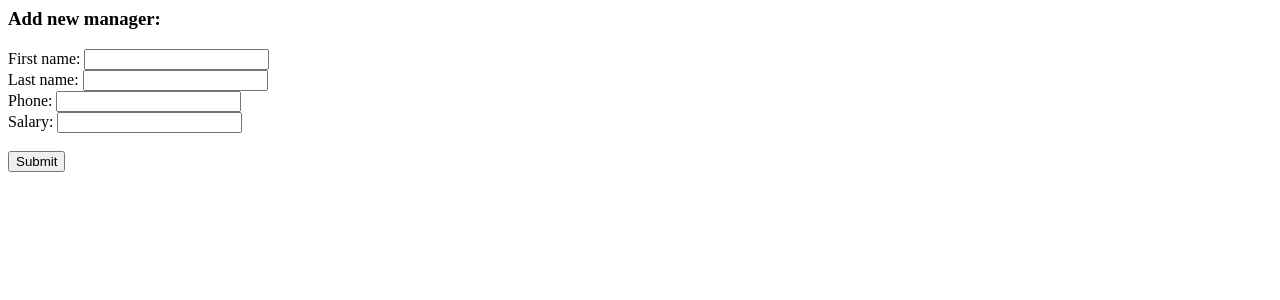
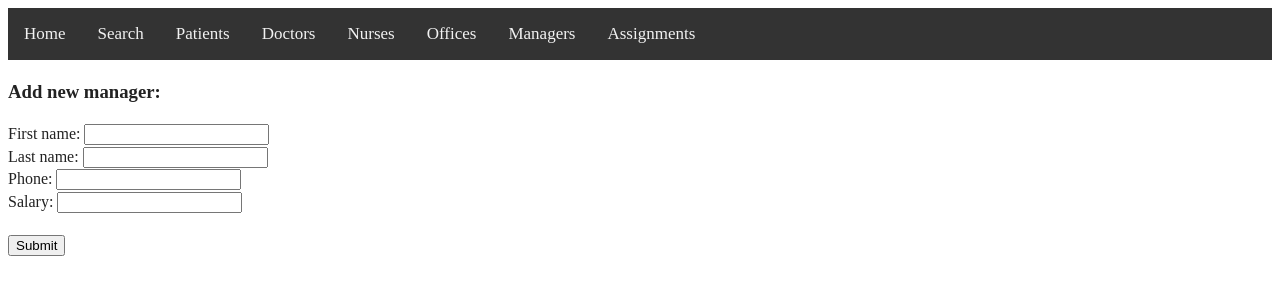
Before and after one commit to barrbran/CS340, a Flask app: page /add_new_manager in a window 1280 px wide. Shown: the top 300 px of the page. Run offline with Flask 2, Linux system fonts and the light colour scheme; some libraries are stand-ins or nearby versions.

Commit message:
Update manager_add_new.j2

```diff
--- a/templates/manager_add_new.j2
+++ b/templates/manager_add_new.j2
@@ -1,3 +1,19 @@
+<html>
+<head>
+    <link rel="stylesheet" href="static/css/main.css">
+</head>
+<body>
+<div class="topnav">
+        <a class="active" href="/">Home</a>
+        <a href="/search">Search</a>
+        <a href="/browse_patient">Patients</a>
+        <a href="/browse_doctor">Doctors</a>
+        <a href="/browse_nurse">Nurses</a>
+        <a href="/browse_office">Offices</a>
+        <a href="/browse_manager">Managers</a>
+	    <a href="/browse_assignment">Assignments</a>
+    </div>
+
 <h3>Add new manager:</h3>
 <form id="addmanager" action="/add_new_manager" method="post">
     First name: <input type="text" name="fname"><br>
@@ -8,3 +24,5 @@
     <input type="submit" value="Submit">
  </form>
 <br/>
+</body>
+</html>
```
